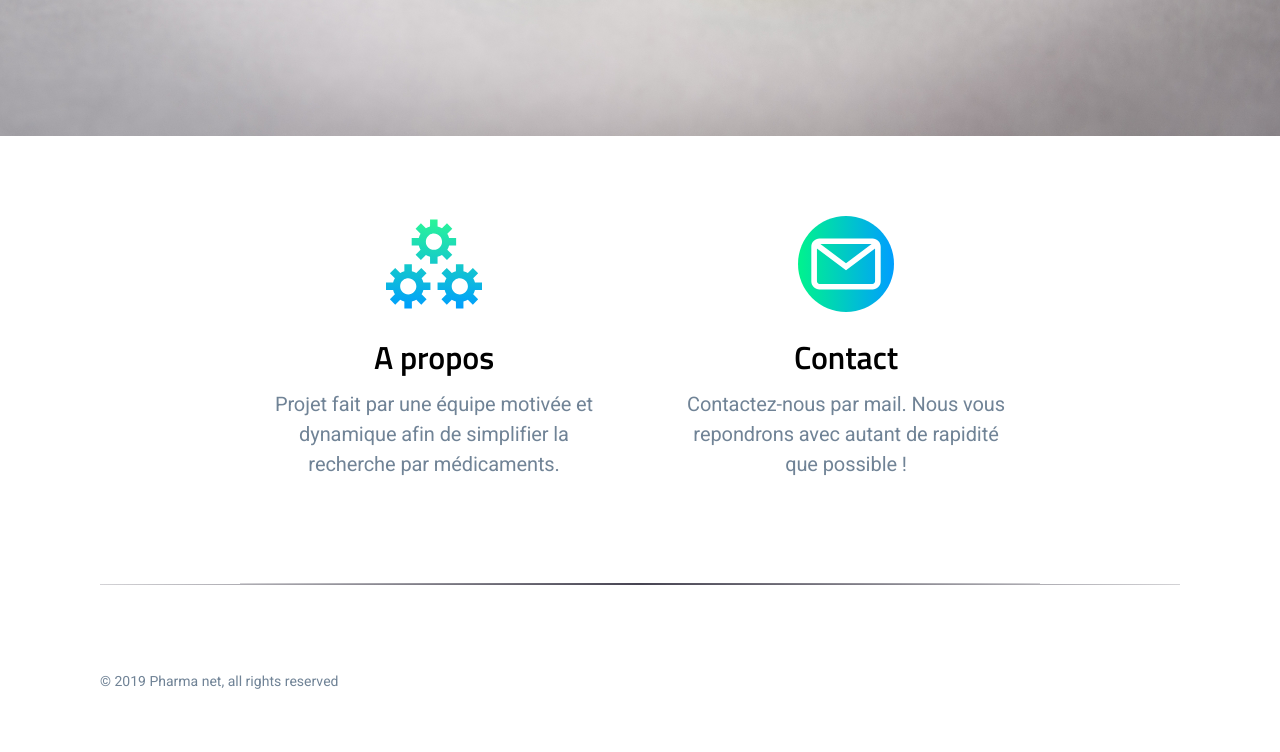
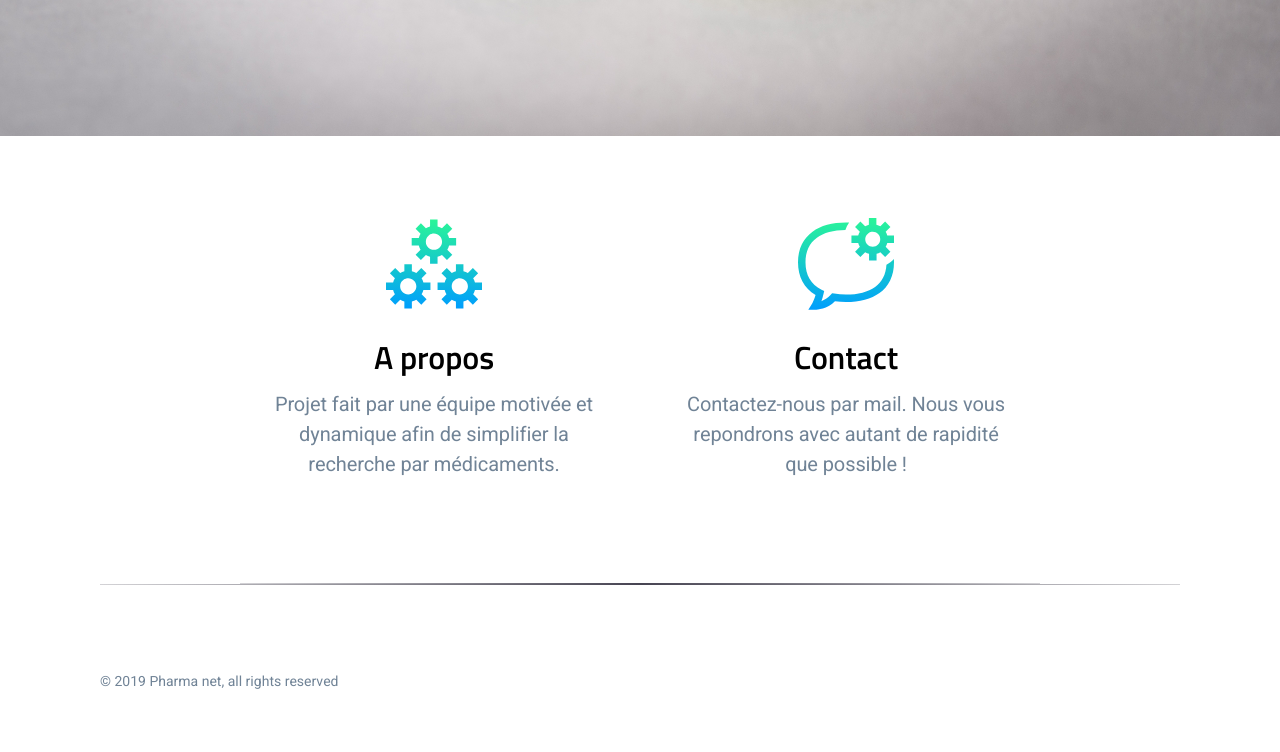
Before and after one commit to Krez90/Nutrilife, a PHP site: page / in a window 1280 px wide. Shown: the part 1382-2134 px from the top of the page. Run offline with PHP 8.4, Linux system fonts and the light colour scheme.

Commit message:
modification of th pictogram in index for a general information

```diff
--- a/index.php
+++ b/index.php
@@ -96,7 +96,7 @@
                                 <div class="feature-inner">
                                     <div class="feature-icon">
                                     </div>
-                                    <img src="public/images/email.svg" style="width:30%;">
+                                    <img src="public/images/info.svg" style="width:30%;">
                                     <h3 class="feature-title mt-24">Contact</h3>
                                     <p class="text-sm">Contactez-nous par mail. Nous vous repondrons avec autant de rapidité que possible !</p>
                                 	</div>
```
Also changed, not shown: public/images/info.svg (added).
